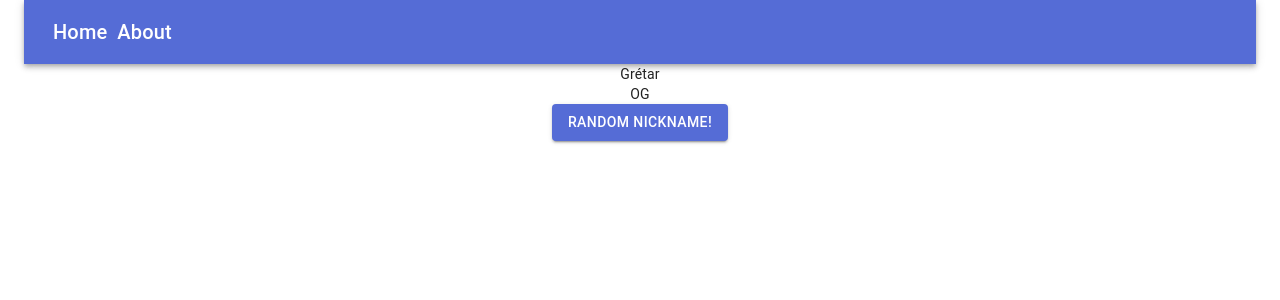
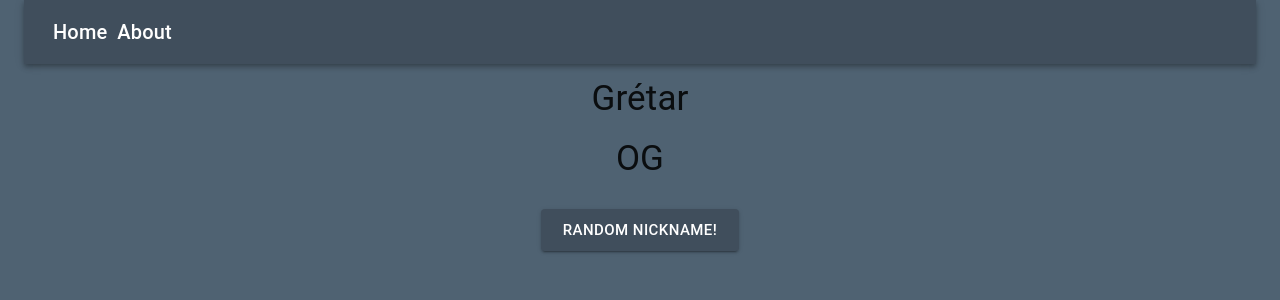
Before and after one commit to IvarKristinn/GretaratorReact, a React (Create React App) app in the folder gretaratorfrontend/: page / in a window 1280 px wide. Shown: the top 300 px of the page. Built offline with nearby package versions, Linux system fonts and the light colour scheme; no server answers.

Commit message:
Started on about, waiting on extra stuff

```diff
--- a/gretaratorfrontend/src/components/About.js
+++ b/gretaratorfrontend/src/components/About.js
@@ -10,7 +10,20 @@ const useStyles = makeStyles(theme => ({
 // About the project, needs maybe smaller container
 const About = () => {
   const classes = useStyles();
-  return <div className={classes.root}>ABOUT THE PROJECT</div>;
+  return (
+    <div
+      className={classes.root}
+      style={{
+        textAlign: "center",
+        marginTop: "25px"
+      }}
+    >
+      <h2>About Gretarator</h2>
+      <p>
+        This project is an love poem to our friend Grétar Örn <br />
+      </p>
+    </div>
+  );
 };
 
 export default About;
--- a/gretaratorfrontend/src/components/Landing.js
+++ b/gretaratorfrontend/src/components/Landing.js
@@ -45,14 +45,50 @@ class Landing extends React.Component {
     if (this.state.clicked == false) {
       //console.log("USER HAS NOT CLICKED");
       return [
-        <div style={{ textAlign: "center" }}>{orgNick.nickname}</div>,
-        <div style={{ textAlign: "center" }}>{orgNick.description}</div>
+        <div
+          style={{
+            textAlign: "center",
+            fontSize: "35px",
+            marginTop: "10px",
+            marginBottom: "10px"
+          }}
+        >
+          {orgNick.nickname}
+        </div>,
+        <div
+          style={{
+            textAlign: "center",
+            fontSize: "35px",
+            marginTop: "10px",
+            marginBottom: "10px"
+          }}
+        >
+          {orgNick.description}
+        </div>
       ];
     } else {
       //console.log("RANDOM");
       return [
-        <div style={{ textAlign: "center" }}>{randomNick.nickname}</div>,
-        <div style={{ textAlign: "center" }}>{randomNick.description}</div>
+        <div
+          style={{
+            textAlign: "center",
+            fontSize: "35px",
+            marginTop: "10px",
+            marginBottom: "10px"
+          }}
+        >
+          {randomNick.nickname}
+        </div>,
+        <div
+          style={{
+            textAlign: "center",
+            fontSize: "35px",
+            marginTop: "10px",
+            marginBottom: "10px"
+          }}
+        >
+          {randomNick.description}
+        </div>
       ];
     }
   }
@@ -65,10 +101,17 @@ class Landing extends React.Component {
     return (
       <div className={classes.root}>
         {this.renderNick()}
-        <div style={{ textAlign: "center" }}>
+        <div
+          style={{
+            textAlign: "center",
+            marginTop: "25px",
+            marginBottom: "25px"
+          }}
+        >
           <Button
             variant="contained"
             color="primary"
+            size="large"
             onClick={() => {
               this.buttonClick();
               this.renderNick();
--- a/gretaratorfrontend/src/theme.js
+++ b/gretaratorfrontend/src/theme.js
@@ -5,7 +5,7 @@ import { createMuiTheme } from "@material-ui/core/styles";
 const theme = createMuiTheme({
   palette: {
     primary: {
-      main: "#556cd6"
+      main: "#404E5C"
     },
     secondary: {
       main: "#19857b"
@@ -14,7 +14,7 @@ const theme = createMuiTheme({
       main: red.A400
     },
     background: {
-      default: "white"
+      default: "#4F6272"
     }
   }
 });
```
